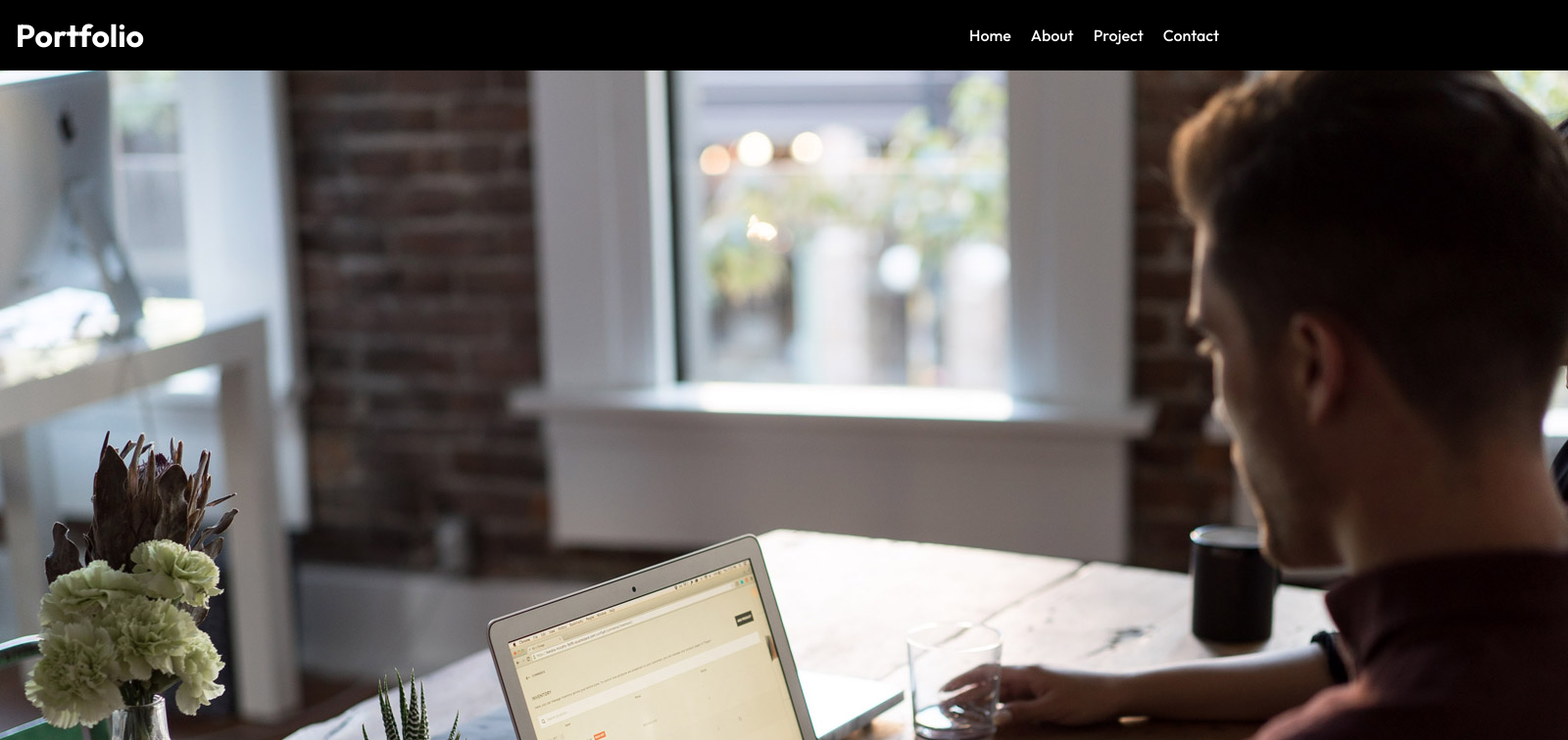
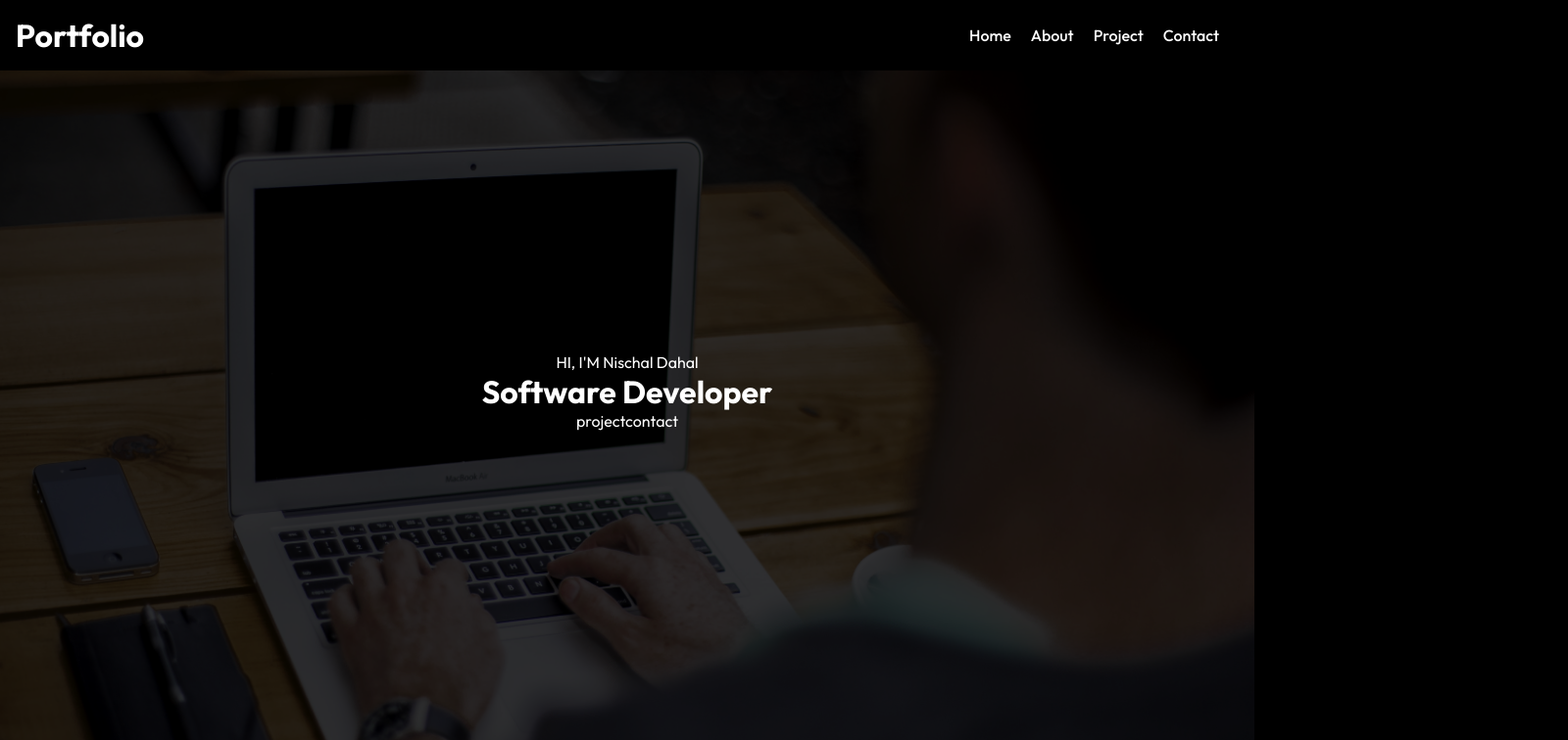
Before and after one commit to nsdhl/my-portfolio, a React (Create React App) app: page / in a window 1280 px wide. Shown: the top 756 px of the page at 98% size, 1600 px wide, since content can reach past the window. Built offline with nearby package versions, Linux system fonts and the light colour scheme.

Commit message:
feat: updated heroimage component

```diff
--- a/src/components/Heroimage.js
+++ b/src/components/Heroimage.js
@@ -1,5 +1,5 @@
 import "./HeroimgStyles.css";
-import Introimage from "../assets/intro-bg.jpg";
+import PortfolioImage from "../assets/portfolio.jpg";
 import React from "react";
 import { Link } from "react-router-dom";
 
@@ -7,7 +7,7 @@ const Heroimage = () => {
   return (
     <div className="hero">
       <div className="mask">
-        <img className="into-image" src={Introimage} alt="Introimage" />
+        <img className="into-image" src={PortfolioImage} alt="Introimage" />
       </div>
       <div className="content">
         <p>HI, I'M Nischal Dahal</p>
--- a/src/components/HeroimgStyles.css
+++ b/src/components/HeroimgStyles.css
@@ -1,8 +1,35 @@
 .mask {
   width: 100%;
+  height: 100%;
+  position: relative;
+}
+
+.into-image {
+  width: 100%;
+  height: 100%;
+  object-fit: cover;
+}
+
+.mask:after {
+  content: "";
+  width: 100%;
   height: 100vh;
-  position: relative;
-  background-size: cover;
-  background-position: center;
-  background-repeat: no-repeat;
+  position: absolute;
+  top: 0;
+  left: 0;
+  background-color: #000;
+  opacity: 0.8;
 }
+
+.hero {
+  width: 100%;
+  height: 100vh;
+}
+
+.hero .content {
+  position: absolute;
+  transform: translate(-50%, -50%);
+  top: 50%;
+  left: 50%;
+  text-align: center;
+}
```
Also changed, not shown: src/assets/portfolio.jpg.
